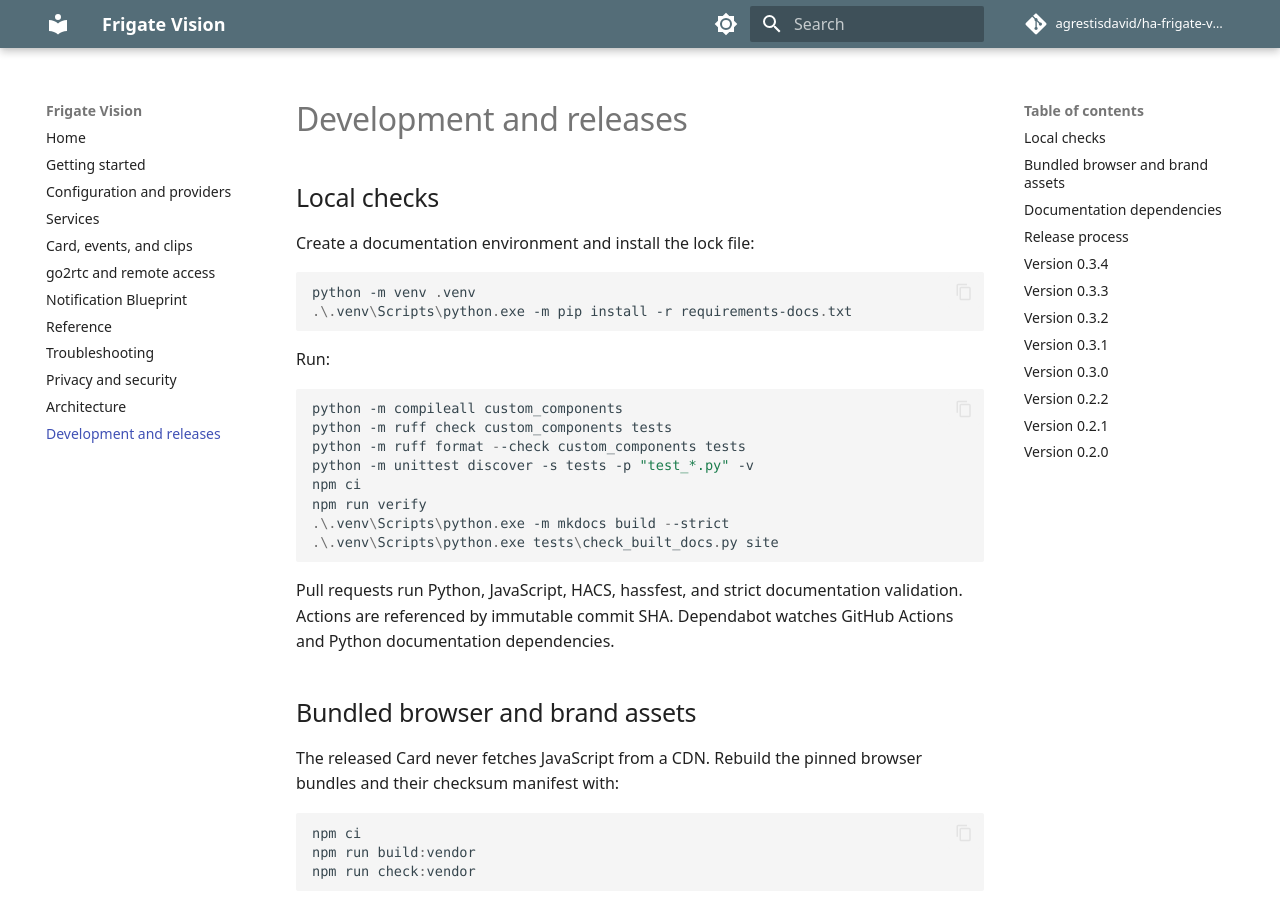
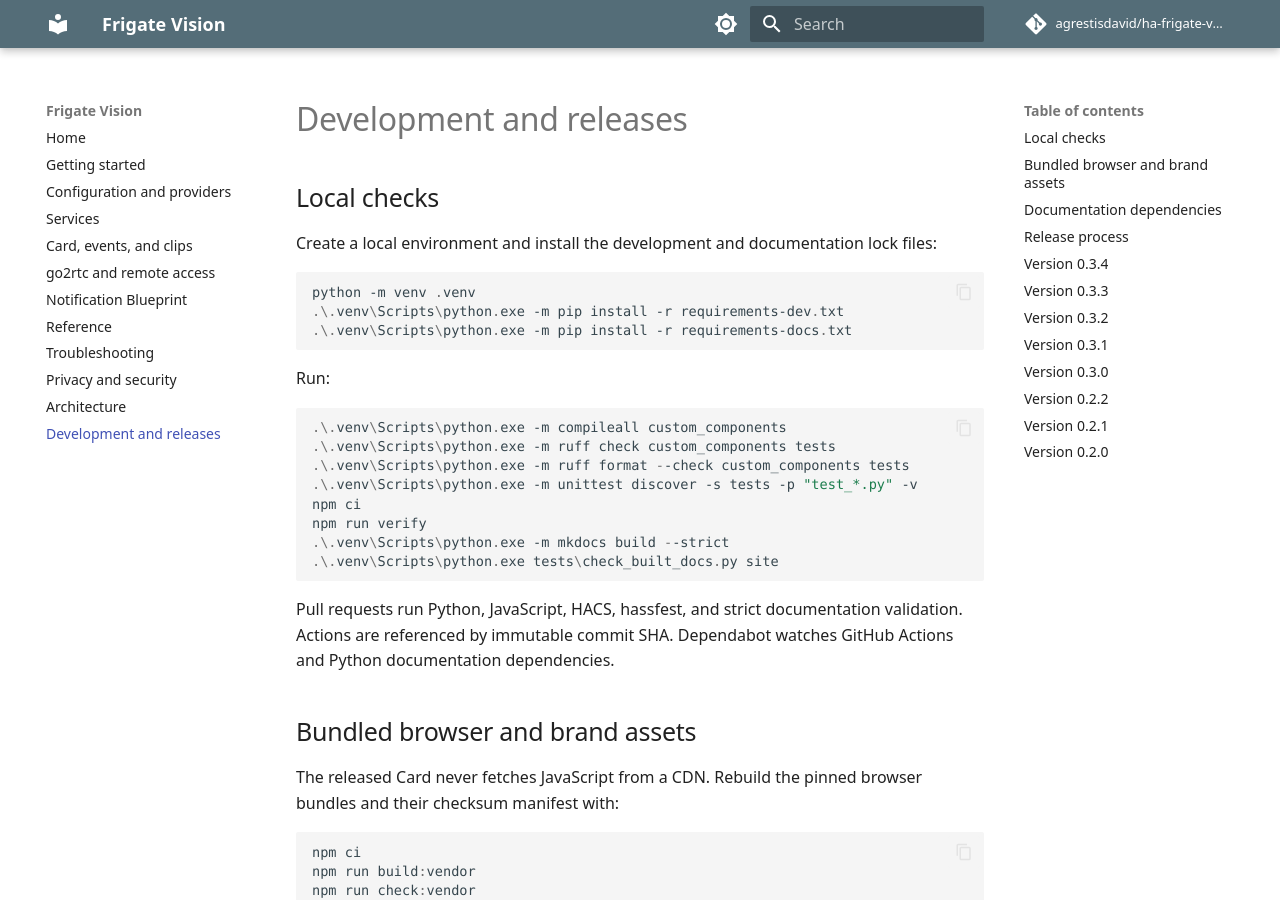
Before and after one commit to agrestisdavid/ha-frigate-vision, an MkDocs documentation site: the page built from docs/development.md, in a window 1280 px wide and 900 px high. Built offline with MkDocs 1.6.1 and Material for MkDocs 9.7.7, drawn with Linux system fonts in a browser that asks for light colours; plug-ins that fetch from the network failed and are left out; comment, search, counter and statistics services are not loaded.

Commit message:
Bump ruff to 0.16.7 and esbuild to 0.28.2
Align the Card CI job to Node 24 (Active LTS; Node 20 reached end of
life on 2026-04-30) and fix the local development instructions to install
requirements-dev into the virtual environment before running the Python
checks. Regenerated the vendor manifest for esbuild 0.28.2; both vendor
bundles remain byte-identical to the previous build (verified by sha256),
so no runtime JavaScript changed.

````diff
--- a/docs/development.md
+++ b/docs/development.md
@@ -2,20 +2,22 @@
 
 ## Local checks
 
-Create a documentation environment and install the lock file:
+Create a local environment and install the development and documentation
+lock files:
 
 ```powershell
 python -m venv .venv
+.\.venv\Scripts\python.exe -m pip install -r requirements-dev.txt
 .\.venv\Scripts\python.exe -m pip install -r requirements-docs.txt
 ```
 
 Run:
 
 ```powershell
-python -m compileall custom_components
-python -m ruff check custom_components tests
-python -m ruff format --check custom_components tests
-python -m unittest discover -s tests -p "test_*.py" -v
+.\.venv\Scripts\python.exe -m compileall custom_components
+.\.venv\Scripts\python.exe -m ruff check custom_components tests
+.\.venv\Scripts\python.exe -m ruff format --check custom_components tests
+.\.venv\Scripts\python.exe -m unittest discover -s tests -p "test_*.py" -v
 npm ci
 npm run verify
 .\.venv\Scripts\python.exe -m mkdocs build --strict
--- a/package.json
+++ b/package.json
@@ -13,7 +13,7 @@
     "verify": "npm run check && npm test"
   },
   "devDependencies": {
-    "esbuild": "0.28.1",
+    "esbuild": "0.28.2",
     "hls.js": "1.5.17",
     "lit-element": "2.5.1",
     "lit-html": "1.4.1"
--- a/requirements-dev.txt
+++ b/requirements-dev.txt
@@ -1 +1 @@
-ruff==0.16.6
+ruff==0.16.7
````
Also changed, not shown: 4 other files.
